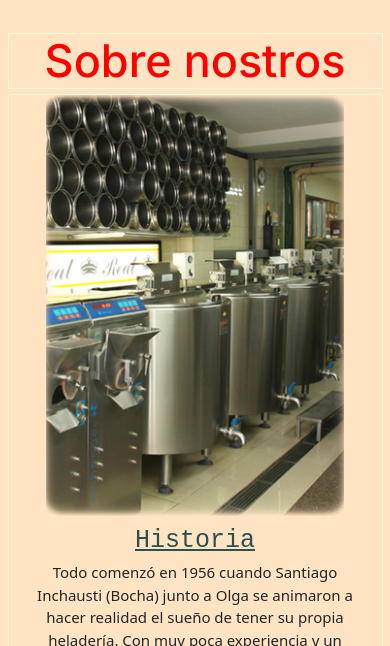
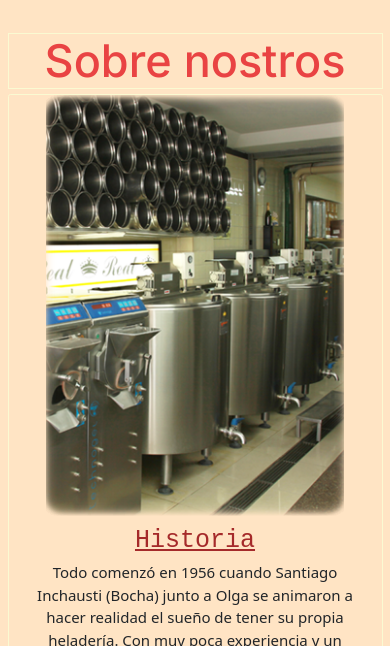
Before and after one commit to Franciscobarriola1/CoderHouse, a plain HTML site: page pages/sobre.html in a window 390 px wide. Shown: the part 198-844 px from the top of the page. Drawn offline with nearby package versions, Linux system fonts and the light colour scheme.

```diff
--- a/styles/styles.css
+++ b/styles/styles.css
@@ -150,5 +150,14 @@
     .container__sucursal{
         width: 100%;
     }
+    h1{
+        color: rgb(233, 67, 67, 1);
+    }
+    h3{
+        color: brown;
+    }
+    .elementos__social{
+        color: white;
+    }
 
 }
```
